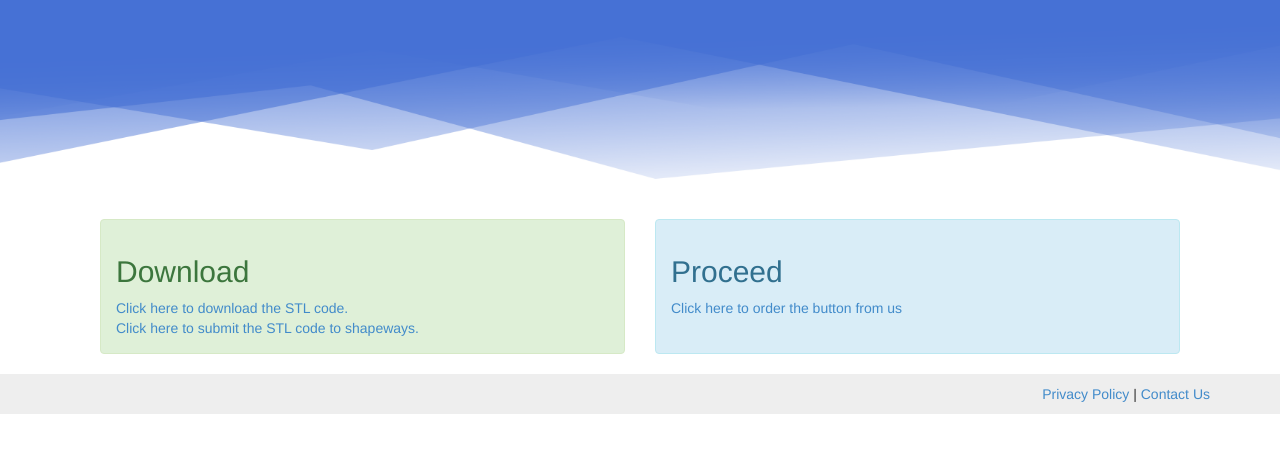
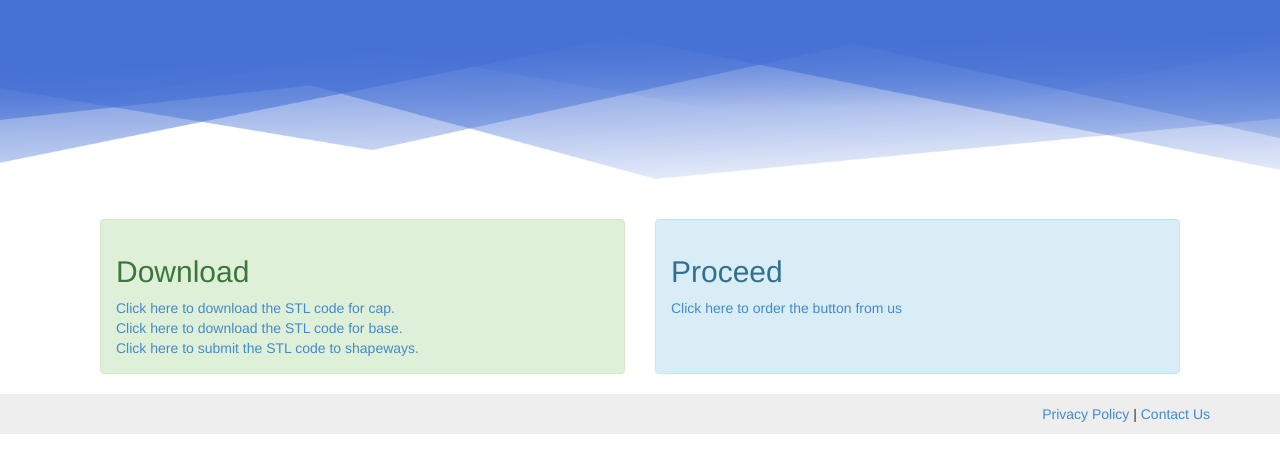
Before and after one commit to jljohnlu/JDLC_Website, a PHP site: page /designoutput.php in a window 1280 px wide. Shown: the part 82-555 px from the top of the page. Run offline with PHP 8.4, Linux system fonts and the light colour scheme; data that the repository does not hold is empty; some libraries are stand-ins or nearby versions.

Commit message:
download

```diff
--- a/designoutput.php
+++ b/designoutput.php
@@ -68,7 +68,8 @@
 		<div class="col-xs-6">
 			<div class="alert alert-success">
 				<h2>Download</h2>
-				<a href= "<?php echo "files/".$body.$size.'.stl'?>" download>Click here to download the STL code.</a><br>
+				<a href= "<?php echo "files/".$body.$size.'.stl'?>" download>Click here to download the STL code for cap.</a><br>
+        <a href= "<?php echo "files/base".$size.'.stl'?>" download>Click here to download the STL code for base.</a><br>
 				<a href= "http://www.shapeways.com/create?li=nav">Click here to submit the STL code to shapeways.</a><br>
 			</div>
 		</div>
@@ -78,6 +79,7 @@
 				<h2>Proceed</h2>
 				<a href= "make.php">Click here to order the button from us</a>
 				<br>
+        <br>
 				<br>
 			</div>
 		</div>
```
Also changed, not shown: 3 other files.
